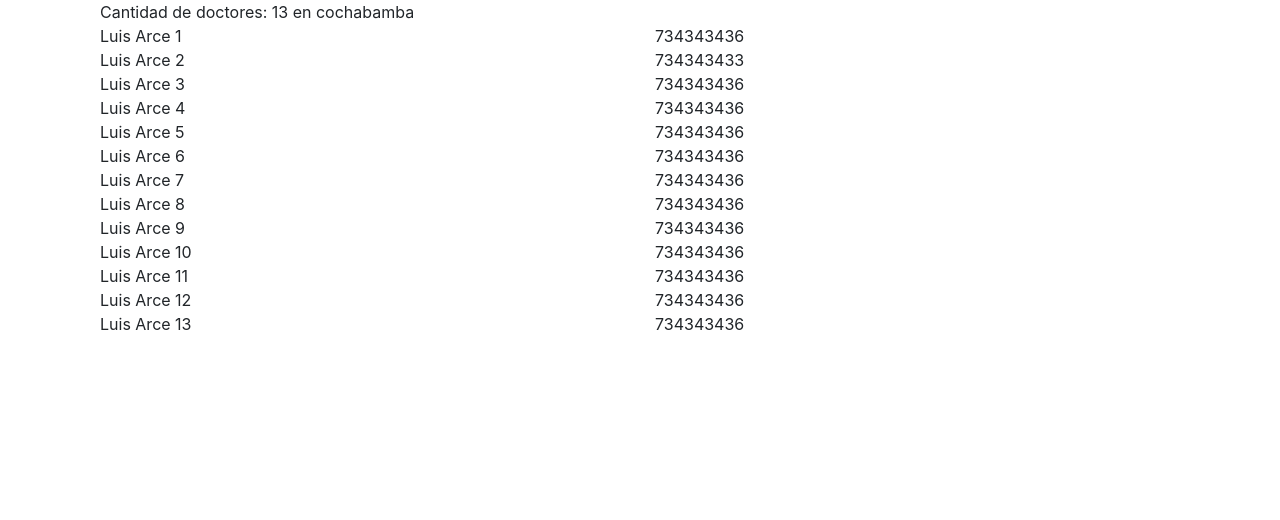
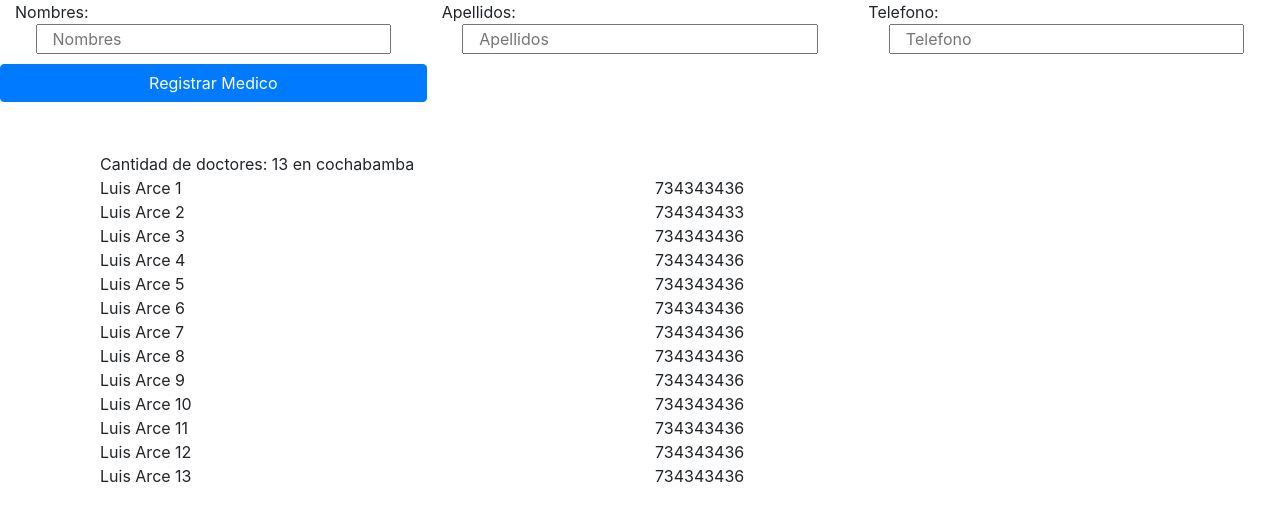
Before and after one commit to rolibb/react_example, a React (Create React App) app: page / in a window 1280 px wide. Shown: the top 520 px of the page. Built offline with nearby package versions, Linux system fonts and the light colour scheme.

Commit message:
Add DoctorForm

```diff
--- a/src/App.js
+++ b/src/App.js
@@ -1,6 +1,7 @@
 import React, { Component } from 'react';
 import './App.css';
 import DoctorList from './components/DoctorList'
+import DoctorForm from './components/DoctorForm'
 
 class App extends Component {
     constructor (props) {
@@ -25,9 +26,18 @@ class App extends Component {
         }
     }
 
+    handleRegistro = (nombres, apellidos, telefono) => {
+        console.log(nombres)
+        console.log(apellidos)
+        console.log(telefono)
+        //TODO: enviar al rest api los datos POST
+    }
+
+
   render() {
     return (
       <div className="container-fluid">
+            <DoctorForm handleRegistro={this.handleRegistro} />
             <DoctorList doctors={this.state.doctors}  direccion={'en cochabamba'} />
       </div>
     );
--- /dev/null
+++ b/src/components/DoctorForm.css
@@ -0,0 +1,4 @@
+.boton_registrar {
+    margin-top: 10px;
+    margin-bottom: 50px;
+}
--- /dev/null
+++ b/src/components/DoctorForm.js
@@ -0,0 +1,62 @@
+import React from 'react'
+import './DoctorForm.css'
+const DoctorForm = ({handleRegistro}) => {
+
+    let nombres
+    let apellidos
+    let telefono
+
+    return  (
+           <form className="row" onSubmit={(event) => {
+               event.preventDefault()
+               console.log('ejecucion del boton')
+               handleRegistro(nombres.value,
+                   apellidos.value,
+                   telefono.value)
+           }} >
+               <div className="col-4">
+                   <div className="row">
+                       <div className="col-12">Nombres:</div>
+                       <input className="offset-1 col-10"
+                             ref={(node) => nombres = node}
+                             type="text" placeholder="Nombres" />
+                   </div>
+               </div>
+               <div className="col-4">
+                   <div className="row">
+                       <div className="col-12">
+                       Apellidos:
+                       </div>
+                       <input className="offset-1 col-10 "
+                           ref={(node) => apellidos = node}
+                           type="text"
+                           placeholder="Apellidos" />
+                   </div>
+               </div>
+               <div className="col-4">
+                   <div className="row">
+                       <div className="col-12">
+                           Telefono:
+                       </div>
+
+                       <input className="offset-1 col-10 "
+                       ref={(node) => telefono = node}
+                       type="number"
+                       placeholder="Telefono"/>
+
+                   </div>
+               </div>
+               <div className="col-12 ">
+                   <div className="row">
+                       <button type="submit"
+                       className="col-4 btn btn-primary boton_registrar">
+                       Registrar Medico
+                       </button>
+                   </div>
+               </div>
+           </form>
+
+   )
+}
+
+export default DoctorForm
```
